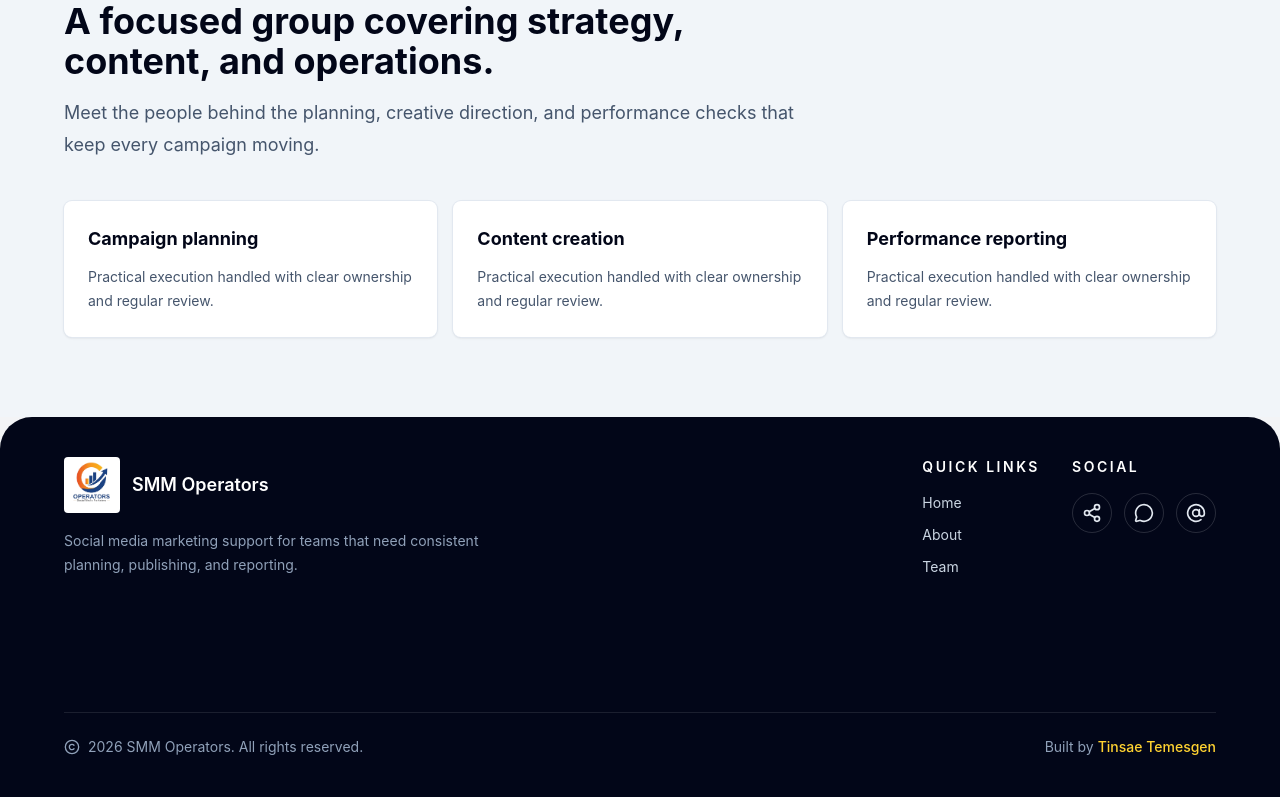
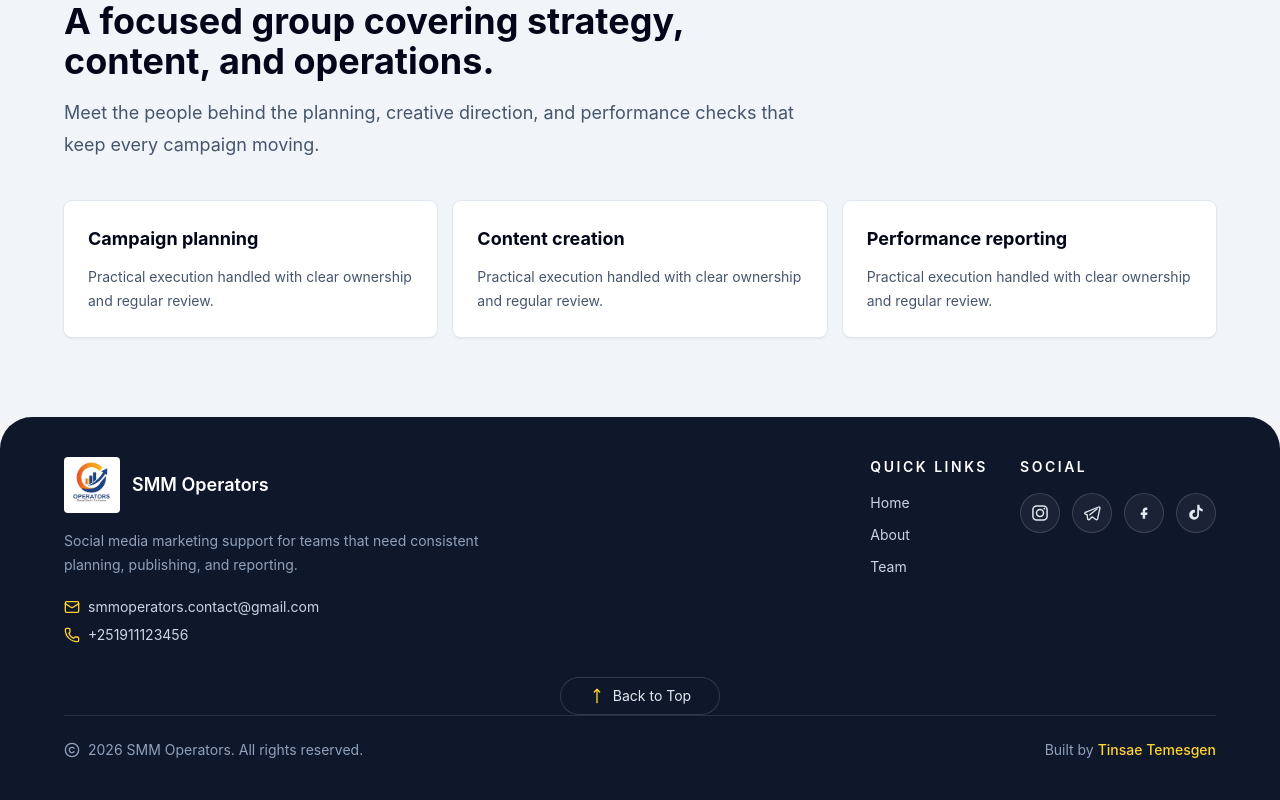
Before and after one commit to tinsaetemesgen/SMM-Operators, a React (Vite) app: page / in a window 1280 px wide. Shown: the part 1223-2023 px from the top of the page. Built offline with nearby package versions, Linux system fonts and the light colour scheme.

Commit message:
Styling the home page

```diff
--- /dev/null
+++ b/src/features/Home/components/BackToTop.jsx
@@ -0,0 +1,15 @@
+
+const BackToTop = () => {
+  return (
+    <div className="back-to-top">
+        <a href="#top" className="back-to-top__link">
+            <svg xmlns="http://www.w3.org/2000/svg" width="24" height="24" viewBox="0 0 24 24" fill="none" stroke="currentColor" strokeWidth="2" strokeLinecap="round" strokeLinejoin="round" className="feather feather-arrow-up">
+                <line x1="12" y1="19" x2="12" y2="5"></line>
+                <polyline points="5 12 12 5 19 12"></polyline>
+            </svg>
+        </a>
+    </div>
+  )
+}
+
+export default BackToTop
--- a/src/features/Home/components/Footer.tsx
+++ /dev/null
@@ -1,81 +0,0 @@
-import { AtSign, Copyright, MessageCircle, Share2 } from 'lucide-react';
-import Logo from "../../../assets/operators-Logo.png"
-
-const quickLinks = [
-  { label: "Home", href: "#hero" },
-  { label: "About", href: "#about" },
-  { label: "Team", href: "#team" },
-];
-
-const socialLinks = [
-  { label: "Social updates", href: "#", Icon: Share2 },
-  { label: "Community chat", href: "#", Icon: MessageCircle },
-  { label: "Email", href: "#", Icon: AtSign },
-];
-
-const Footer = () => {
-  return (
-    <footer
-      id="footer"
-      className="flex min-h-110 w-full scroll-mt-28 flex-col rounded-t-4xl bg-slate-950 px-4 py-10 text-slate-300 sm:min-h-95 sm:px-6 lg:px-16"
-    >
-      <div className="mx-auto grid w-full max-w-7xl gap-8 sm:grid-cols-2 lg:grid-cols-[1fr_auto_auto] lg:items-start">
-        <div>
-          <a href="#hero" className="flex shrink-0 items-center" aria-label="SMM Operators home">
-            <img src={Logo} alt="SMM Operators logo" className="h-14 w-14 rounded bg-white p-1" />
-            <span className="ml-3 text-lg font-semibold text-white">SMM Operators</span>
-          </a>
-          <p className="mt-4 max-w-md text-sm leading-6 text-slate-400">
-            Social media marketing support for teams that need consistent
-            planning, publishing, and reporting.
-          </p>
-        </div>
-
-        <div>
-          <h2 className="text-sm font-semibold uppercase tracking-[0.18em] text-white">
-            Quick links
-          </h2>
-          <nav className="mt-4 flex flex-col gap-3 text-sm">
-            {quickLinks.map((link) => (
-              <a key={link.href} href={link.href} className="transition hover:text-white">
-                {link.label}
-              </a>
-            ))}
-          </nav>
-        </div>
-
-        <div>
-          <h2 className="text-sm font-semibold uppercase tracking-[0.18em] text-white">
-            Social
-          </h2>
-          <div className="mt-4 flex gap-3">
-            {socialLinks.map(({ label, href, Icon }) => (
-              <a
-                key={label}
-                href={href}
-                aria-label={label}
-                className="flex h-10 w-10 items-center justify-center rounded-full border border-white/15 text-slate-200 transition hover:border-amber-300 hover:text-amber-300"
-              >
-                <Icon className="h-5 w-5" />
-              </a>
-            ))}
-          </div>
-        </div>
-      </div>
-
-      <div className="mx-auto mt-auto flex w-full max-w-7xl flex-col gap-3 border-t border-white/10 pt-6 text-sm text-slate-400 sm:flex-row sm:items-center sm:justify-between">
-        <p className="flex items-center gap-2">
-          <Copyright className="h-4 w-4" /> {new Date().getFullYear()} SMM Operators. All rights reserved.
-        </p>
-        <p>
-          Built by{" "}
-          <a href="#" className="font-medium text-amber-300 hover:text-amber-200">
-            Tinsae Temesgen
-          </a>
-        </p>
-      </div>
-    </footer>
-  )
-}
-
-export default Footer
--- a/src/features/Home/components/Hero.tsx
+++ b/src/features/Home/components/Hero.tsx
@@ -2,11 +2,11 @@ import HeroImg from "../../../assets/images/ourTeamm.png";
 
 const Hero = () => {
   return (
-    <section className="relative isolate flex min-h-screen w-full scroll-mt-28 items-center overflow-hidden bg-slate-950 px-4 pt-32 text-white sm:px-6 lg:px-16" id="hero">
+    <section className="relative isolate flex min-h-screen w-full scroll-mt-28 items-center overflow-visible bg-slate-950 px-4 pt-32 text-white sm:px-6 lg:px-16" id="hero">
       <div className="absolute inset-0 -z-20 bg-[radial-gradient(circle_at_top_left,rgba(245,158,11,0.28),transparent_30%),linear-gradient(135deg,#0f172a_0%,#1e293b_48%,#111827_100%)]" />
       <div className="absolute inset-x-0 bottom-0 -z-10 h-36 bg-linear-to-t from-slate-950 to-transparent" />
 
-      <div className="mx-auto grid w-full max-w-7xl items-center gap-10 lg:grid-cols-[1fr_0.95fr]">
+      <div className="relative z-10 mx-auto grid w-full max-w-7xl items-center gap-10 lg:grid-cols-[1fr_0.95fr]">
         <div className="max-w-2xl text-center lg:text-left">
           <p className="md:text-3xl lg:text-4xl font-semibold uppercase text-amber-600">
             SMM Operators
--- a/src/features/Home/pages/Home.tsx
+++ b/src/features/Home/pages/Home.tsx
@@ -1,13 +1,13 @@
 import Navbar from "../../../shared/components/Navbar"
 import About from "../components/About"
-import Footer from "../components/Footer"
+import Footer from "../../../shared/components/Footer"
 import Hero from "../components/Hero"
 import Team from "../components/Team"
 
 const Home = () => {
   return (
     <div>
-      <main className="flex min-h-screen flex-col items-center bg-gray-100">
+      <main className="flex w-full min-h-screen flex-col items-center bg-gray-100">
         <Navbar />
         <Hero />
         <About />
--- a/src/index.css
+++ b/src/index.css
@@ -1 +1,5 @@
 @import "tailwindcss";
+
+html {
+    scroll-behavior: smooth;
+}
--- /dev/null
+++ b/src/shared/components/BackToTop.tsx
@@ -0,0 +1,15 @@
+import { MoveUp } from 'lucide-react';
+
+const BackToTop = () => {
+  return (
+    <a
+      href="#hero"
+      className="flex w-40 items-center justify-center gap-2 rounded-full border border-white/15 bg-slate-900 px-4 py-2 text-sm text-slate-200 transition duration-300 hover:border-amber-300 hover:text-amber-300"
+    >
+      <MoveUp className="h-4 w-4 text-amber-300" />
+      <span>Back to Top</span>
+    </a>
+  )
+}
+
+export default BackToTop
--- /dev/null
+++ b/src/shared/components/Footer.tsx
@@ -0,0 +1,150 @@
+import { Copyright, Mail, Phone } from 'lucide-react';
+import Logo from "../../assets/operators-Logo.png"
+import BackToTop from './BackToTop';
+
+const quickLinks = [
+  { label: "Home", href: "#hero" },
+  { label: "About", href: "#about" },
+  { label: "Team", href: "#team" },
+];
+
+type IconProps = {
+  className?: string;
+};
+
+function InstagramIcon({ className }: IconProps) {
+  return (
+    <svg viewBox="0 0 24 24" fill="none" aria-hidden="true" className={className}>
+      <rect x="3.5" y="3.5" width="17" height="17" rx="4.5" stroke="currentColor" strokeWidth="1.8" />
+      <circle cx="12" cy="12" r="4.2" stroke="currentColor" strokeWidth="1.8" />
+      <circle cx="17.2" cy="6.8" r="1.1" fill="currentColor" />
+    </svg>
+  );
+}
+
+function TelegramIcon({ className }: IconProps) {
+  return (
+    <svg viewBox="0 0 24 24" fill="none" aria-hidden="true" className={className}>
+      <path
+        d="m4.2 11.3 15.6-6.5c.9-.4 1.9.4 1.7 1.3l-2.8 12.9c-.2 1-1.4 1.4-2.2.8l-4.3-3.2-3.3 3.1c-.8.8-2.1.3-2.2-.9l-.5-4.7-2.1-.7c-1.1-.4-1.1-1.9.1-2.4Z"
+        stroke="currentColor"
+        strokeWidth="1.6"
+        strokeLinejoin="round"
+      />
+      <path d="m9.4 14.1 8.8-7.1" stroke="currentColor" strokeWidth="1.6" strokeLinecap="round" />
+    </svg>
+  );
+}
+
+function FacebookIcon({ className }: IconProps) {
+  return (
+    <svg viewBox="0 0 24 24" fill="none" aria-hidden="true" className={className}>
+      <path
+        d="M14.5 8.4H16V5.5h-1.7c-2.4 0-3.9 1.5-3.9 4.1v1.9H8.1v3h2.3V19h3v-4.5h2.4l.5-3h-2.9v-1.5c0-.9.4-1.6 1.1-1.6Z"
+        fill="currentColor"
+      />
+    </svg>
+  );
+}
+
+function TikTokIcon({ className }: IconProps) {
+  return (
+    <svg viewBox="0 0 24 24" fill="currentColor" aria-hidden="true" className={className}>
+      <path d="M16.2 4.2c.8 1.7 2.2 2.8 3.8 3v2.9c-1.6-.1-3.1-.7-4.4-1.7v5.7a5.9 5.9 0 1 1-5.9-5.9c.3 0 .7 0 1 .1v3a2.9 2.9 0 1 0 2.8 2.9V2h2.7c0 .8 0 1.6.2 2.2Z" />
+    </svg>
+  );
+}
+
+const socialLinks = [
+  { label: "Instagram", href: "#", Icon: InstagramIcon },
+  { label: "Telegram", href: "#", Icon: TelegramIcon },
+  { label: "Facebook", href: "#", Icon: FacebookIcon },
+  { label: "TikTok", href: "#", Icon: TikTokIcon },
+];
+
+const Footer = () => {
+  return (
+    <footer
+      id="footer"
+      className="flex min-h-110 w-full scroll-mt-28 flex-col rounded-t-4xl bg-slate-900 px-4 py-10 text-slate-300 sm:min-h-95 sm:px-6 lg:px-16"
+    >
+      <div className="mx-auto grid w-full max-w-7xl gap-8 sm:grid-cols-2 lg:grid-cols-[1fr_auto_auto] lg:items-start">
+        <div>
+          <a href="#hero" className="flex shrink-0 items-center" aria-label="SMM Operators home">
+            <img src={Logo} alt="SMM Operators logo" className="h-14 w-14 rounded bg-white p-1" />
+            <span className="ml-3 text-lg font-semibold text-white">SMM Operators</span>
+          </a>
+          <p className="mt-4 max-w-md text-sm leading-6 text-slate-400">
+            Social media marketing support for teams that need consistent
+            planning, publishing, and reporting.
+          </p>
+          <div className="mt-5 space-y-2 text-sm text-slate-300">
+            <a
+              href="mailto:smmoperators.contact@gmail.com"
+              className="flex items-center gap-2 transition hover:text-white"
+            >
+              <Mail className="h-4 w-4 text-amber-300" />
+              <span>smmoperators.contact@gmail.com</span>
+            </a>
+            <a
+              href="tel:+251911123456"
+              className="flex items-center gap-2 transition hover:text-white"
+            >
+              <Phone className="h-4 w-4 text-amber-300" />
+              <span>+251911123456</span>
+            </a>
+          </div>
+        </div>
+
+        <div>
+          <h2 className="text-sm font-semibold uppercase tracking-[0.18em] text-white">
+            Quick links
+          </h2>
+          <nav className="mt-4 flex flex-col gap-3 text-sm">
+            {quickLinks.map((link) => (
+              <a key={link.href} href={link.href} className="transition hover:text-white">
+                {link.label}
+              </a>
+            ))}
+          </nav>
+        </div>
+
+        <div>
+          <h2 className="text-sm font-semibold uppercase tracking-[0.18em] text-white">
+            Social
+          </h2>
+          <div className="mt-4 flex flex-wrap gap-3">
+            {socialLinks.map(({ label, href, Icon }) => (
+              <a
+                key={label}
+                href={href}
+                aria-label={label}
+                className="flex h-10 w-10 items-center justify-center rounded-full border border-white/15 bg-white/5 text-slate-200 transition hover:border-amber-300 hover:bg-white/10 hover:text-amber-300"
+              >
+                <Icon className="h-5 w-5" />
+              </a>
+            ))}
+          </div>
+        </div>
+      </div>
+
+      <div className="mt-8 flex w-full items-center justify-center">
+        <BackToTop />
+      </div>
+
+      <div className="mx-auto mt-auto flex w-full max-w-7xl flex-col gap-3 border-t border-white/10 pt-6 text-sm text-slate-400 sm:flex-row sm:items-center sm:justify-between">
+        <p className="flex items-center gap-2 sm:text-1xl">
+          <Copyright className="h-4 w-4" /> {new Date().getFullYear()} SMM Operators. All rights reserved.
+        </p>
+        <p className="sm:text-1xl">
+          Built by{" "}
+          <a href="#" className="font-medium text-amber-300 hover:text-amber-200">
+            Tinsae Temesgen
+          </a>
+        </p>
+      </div>
+    </footer>
+  )
+}
+
+export default Footer
```
